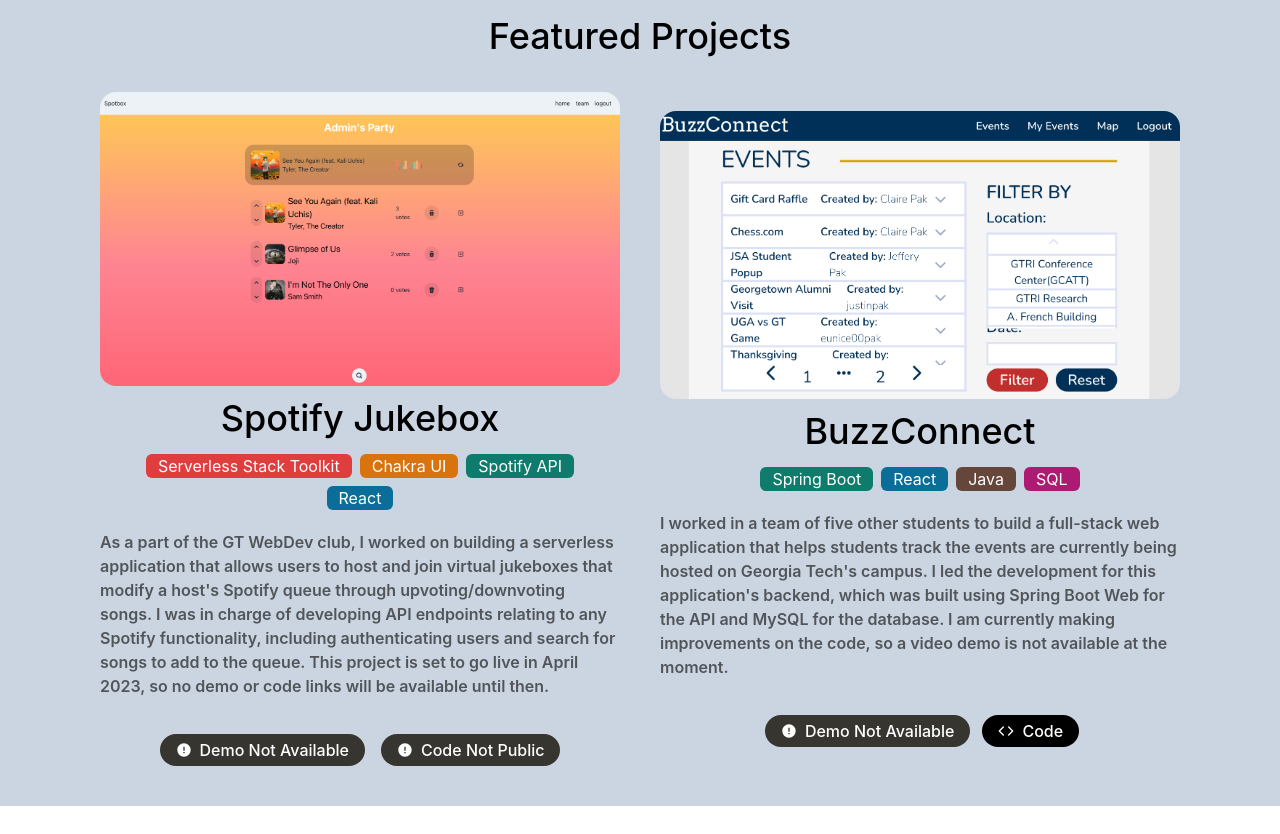
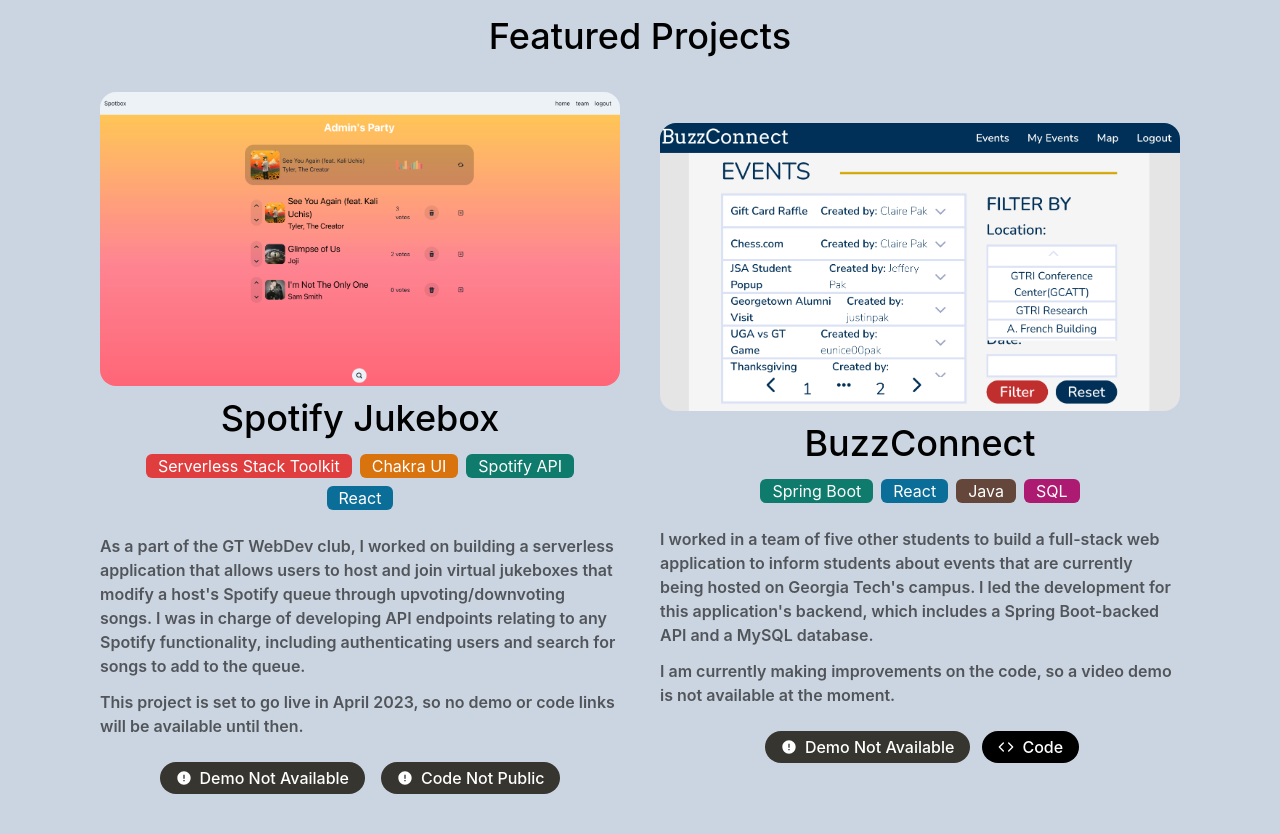
Before and after one commit to brianpak2402/site, a Next.js app: page / in a window 1280 px wide. Shown: the part 1600-2434 px from the top of the page. Before the commit the page ends 2406 px from the top, so only its background shows below. Built offline with nearby package versions, Linux system fonts and the light colour scheme; what tailwindcss-animation-delay would draw is missing.

Commit message:
minor tweaks

```diff
--- a/app/ProjectCard.tsx
+++ b/app/ProjectCard.tsx
@@ -34,6 +34,7 @@
       }
       {item.liveURL !== "/" &&
         <Link href={item.liveURL}>
+          <div className='transition-all hover:opacity-80'>
             <MotionImage src={item.image}
                         alt='project-screenshot'
                         height={300}
@@ -42,6 +43,7 @@
                         viewport={{ once: true }}
                   className='rounded-2xl hover:opacity-90'
             />
+          </div>
         </Link>
       }
       <div className='h-auto w-full flex flex-col mx-5'>
@@ -62,9 +64,10 @@
           whileInView={{ opacity: [0,1], y: [200, 0] }}
           transition={{ type: "tween", duration: 1.05, ease: "easeOut" }}
           viewport={{ once: true }}
-          className='my-4'
+          className='mt-5 mb-1'
         >
-          <p>{item.description}</p>
+          <p className='mb-3'>{item.description_p1}</p>
+          <p>{item.description_p2}</p>
         </motion.div>
         <div className='flex justify-center'>
           {item.demoLink === '/' &&
--- a/app/page.tsx
+++ b/app/page.tsx
@@ -278,9 +278,6 @@
           )}
         </div>
       </section>
-      <section className='flex flex-col'>
-
-      </section>
     </main>
   )
 }
--- a/assets/data/projects.ts
+++ b/assets/data/projects.ts
@@ -7,11 +7,11 @@
 const projectList : Project[] = [
     {
         name: "Spotify Jukebox",
-        description: "As a part of the GT WebDev club, I worked on building a serverless application that allows \
+        description_p1: "As a part of the GT WebDev club, I worked on building a serverless application that allows \
         users to host and join virtual jukeboxes that modify a host's Spotify queue through upvoting/downvoting songs. \
         I was in charge of developing API endpoints relating to any Spotify functionality, including authenticating users and \
-        search for songs to add to the queue. This project is set to go live in April 2023, so no demo or code links will be available \
-        until then.",
+        search for songs to add to the queue.",
+        description_p2: "This project is set to go live in April 2023, so no demo or code links will be available until then.",
         technologies: [
             techMap.get("Serverless Stack Toolkit") as Technology,
             techMap.get("Chakra UI") as Technology,
@@ -25,10 +25,10 @@
     },
     {
         name: "BuzzConnect",
-        description: "I worked in a team of five other students to build a full-stack web application that helps students \
-        track the events are currently being hosted on Georgia Tech's campus. I led the development for this application's backend, \
-        which was built using Spring Boot Web for the API and MySQL for the database. \
-        I am currently making improvements on the code, so a video demo is not available at the moment.",
+        description_p1: "I worked in a team of five other students to build a full-stack web application to inform students \
+        about events that are currently being hosted on Georgia Tech's campus. I led the development for this application's backend, \
+        which includes a Spring Boot-backed API and a MySQL database.",
+        description_p2: "I am currently making improvements on the code, so a video demo is not available at the moment.",
         technologies: [
             techMap.get("Spring Boot") as Technology,
             techMap.get("React") as Technology,
@@ -36,7 +36,7 @@
             techMap.get("SQL") as Technology,
         ],
         image: buzzconnectScreenshot,
-        liveURL: "/",
+        liveURL: "https://github.com/brianpak2402/BuzzConnect",
         demoLink: "/",
         codeLink: "https://github.com/brianpak2402/BuzzConnect",
     },
--- a/typings/typings.d.ts
+++ b/typings/typings.d.ts
@@ -7,7 +7,8 @@
 
 export type Project = {
     name: string;
-    description: string;
+    description_p1: string;
+    description_p2: string;
     technologies: Technology[];
     image: StaticImageData;
     liveURL: string;
```
Also changed, not shown: 1 other file (tests, documents, lock files or other folders). Lines whose indentation alone changed are shown as unchanged.
